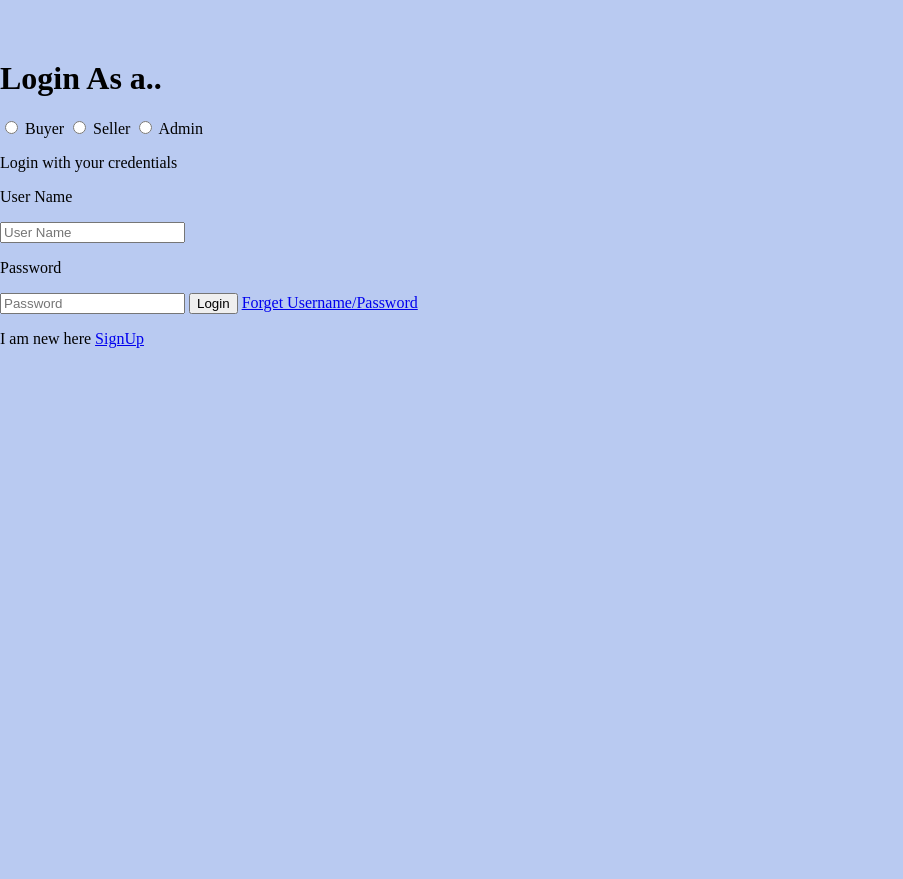
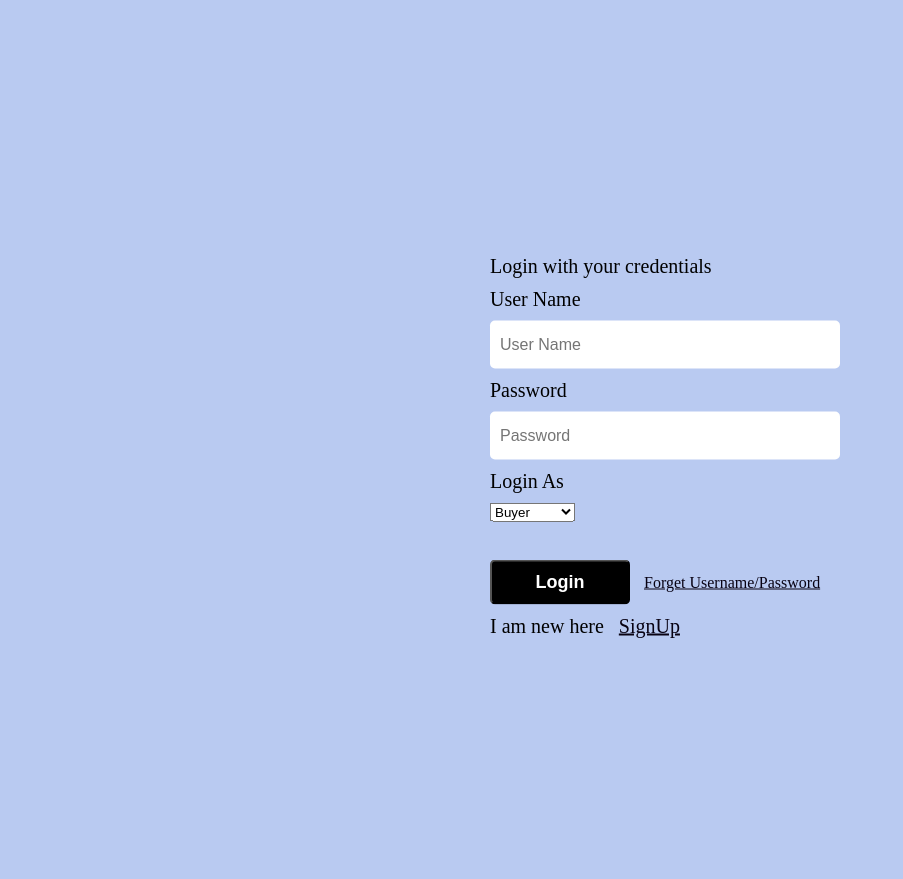
Before and after one commit to lianahasan/Techeria, a Django app: page /loginpage in a window 1280 px wide. Shown: the top 879 px of the page, without its empty margins (0-903 px from the left). Before the commit the page ends 348 px from the top, so only its background shows below. Run offline with Django 3.2, Linux system fonts and the light colour scheme; parts of the project's set-up code (start-up, migrations or seed data) failed here and were passed over.

Commit message:
Loginpage modified

```diff
--- a/techeria_controller/static/css_login/style.css
+++ b/techeria_controller/static/css_login/style.css
@@ -6,7 +6,7 @@ body{
 	height: 120vh;
 	display: flex;
 	flex-direction: column;
-	background-image: url('../image_login/ll.png');
+	background-color: #B9CAF1;
 	background-repeat:no-repeat;
 	background-size: cover;
 	align-items: center;
@@ -135,7 +135,7 @@ input[type="radio"]:checked + label::after{
 
 
 .loginbox a{
-	color: cyan;
+	color: rgb(8, 2, 19);
 	margin-left: 10px;
-	text-decoration: none;
+
 }
--- a/techeria_controller/templates/loginpage.html
+++ b/techeria_controller/templates/loginpage.html
@@ -30,46 +30,51 @@ nav{
 
 
 
+
 <html>
 <head>
 	<title>Login Page</title>
-	<h1>Login As a..</h1>
-
+	<link rel="stylesheet" type="text/css" href="{% static 'css_login/style.css' %}">
 </head>
 <body>
 
+	<form action="loginpage" method="POST">
+		{% csrf_token %}
+		<div style="text-align: center;">
+		  {% for message in messages %}
+		  <h4 style="color: red;">{{message}}</h4>
+		  {% endfor %}
+		</div>
+<br><br><br>
 
 
 
-	<div class="radio-container">
-		<input type="radio" id="Buyer" name="catagory" />
-		<label for="Buyer">Buyer</label>
-
-		<input type="radio" id="Seller" name="catagory" />
-		<label for="Seller">Seller</label>
-
-		<input type="radio" id="Admin" name="catagory" />
-		<label for="Admin">Admin</label>
-	</div>
 
 
 	<div class="loginbox">
 		<p>Login with your credentials</p>
 		<form action="#" method = "post">
 			<p>User Name</p>
-			<input type="text" name="user" placeholder="User Name">
+			<input type="text" name="username" placeholder="User Name">
 			<p>Password</p>
 			<input type="text" name="password" placeholder="Password">
+			<p>Login As</p>
+			<select name = "kk">
+				<option value="kk" disabled>Select one</option>
+				<option value="Buyer">Buyer</option>
+				<option value="Seller">Seller</option>
+			   </select>
+			   <br><br>
 			<button type="submit">Login</button>
 			<a href="#">Forget  Username/Password</a>
-			<p>I am new here <a href="#"> SignUp</a></p>
+			<p>I am new here <a href="registration"> SignUp</a></p>
 		</form>
 
 	</div>
 
 
 
-
+</form>
 
 </body>
 </html>
```
Also changed, not shown: techeria_controller/techeria_controller/settings.py (line endings or trailing spaces).
